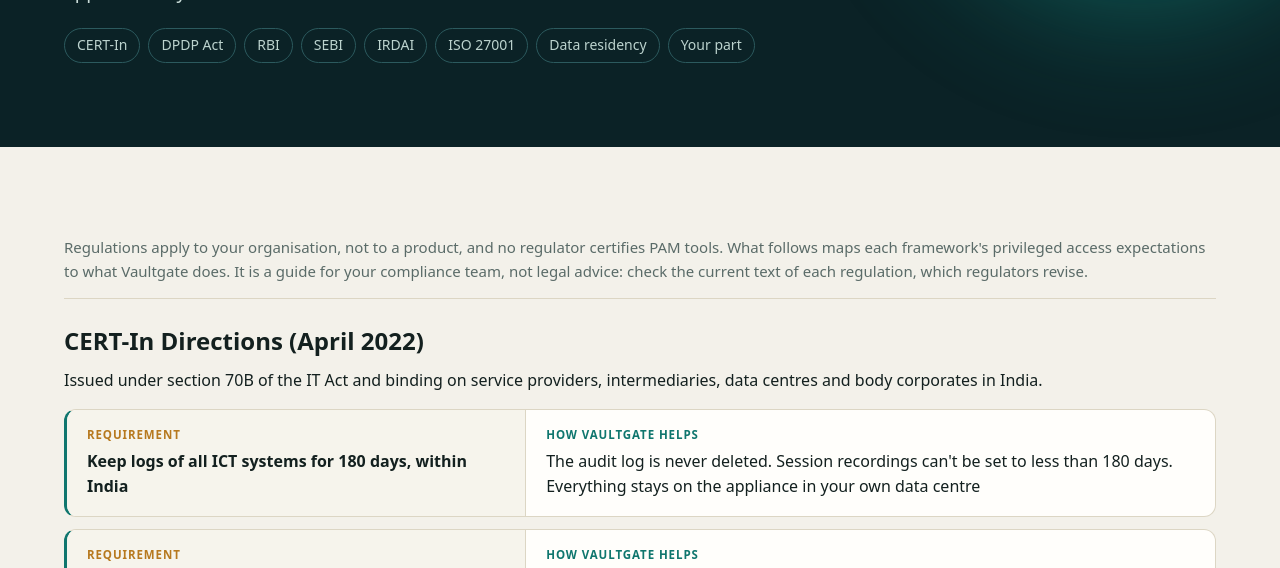
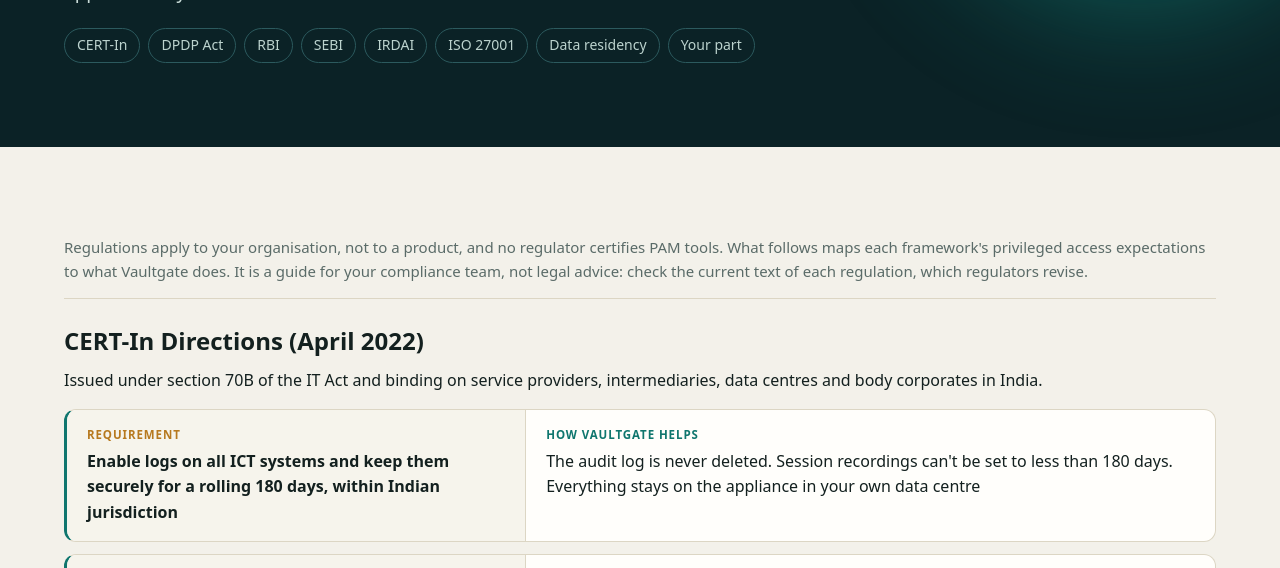
Before and after one commit to Sai-Teja86/cnova-site, a plain HTML site: page compliance.html in a window 1280 px wide. Shown: the part 363-931 px from the top of the page. Drawn offline with Linux system fonts and the light colour scheme.

Commit message:
Compliance page: CERT-In log retention worded closer to the Directions
Co-Authored-By: Claude Opus 5.5 <noreply@anthropic.com>

```diff
--- a/compliance.html
+++ b/compliance.html
@@ -43,7 +43,7 @@
       <h2>CERT-In Directions (April 2022)</h2>
       <p>Issued under section 70B of the IT Act and binding on service providers, intermediaries, data centres and body corporates in India.</p>
       <div class="reqs">
-        <div class="req"><div class="req-ask"><span class="req-label">Requirement</span>Keep logs of all ICT systems for 180 days, within India</div><div class="req-how"><span class="req-label">How Vaultgate helps</span>The audit log is never deleted. Session recordings can't be set to less than 180 days. Everything stays on the appliance in your own data centre</div></div>
+        <div class="req"><div class="req-ask"><span class="req-label">Requirement</span>Enable logs on all ICT systems and keep them securely for a rolling 180 days, within Indian jurisdiction</div><div class="req-how"><span class="req-label">How Vaultgate helps</span>The audit log is never deleted. Session recordings can't be set to less than 180 days. Everything stays on the appliance in your own data centre</div></div>
         <div class="req"><div class="req-ask"><span class="req-label">Requirement</span>Synchronise clocks to NIC or NPL time servers, or to servers traceable to them</div><div class="req-how"><span class="req-label">How Vaultgate helps</span>Time page: set NTP servers from the console (one click for NIC and NPL), see the offset and the servers in use, and get an alert if the clock loses sync</div></div>
         <div class="req"><div class="req-ask"><span class="req-label">Requirement</span>Report incidents within 6 hours</div><div class="req-how"><span class="req-label">How Vaultgate helps</span>Alerts by email as things happen, every audit event forwarded to your SOC at once, and the full trail of who did what, ready for the report</div></div>
         <div class="req"><div class="req-ask"><span class="req-label">Requirement</span>Provide logs to CERT-In on request</div><div class="req-how"><span class="req-label">How Vaultgate helps</span>Export the audit log as CSV, or produce a PDF report for any period. Recordings can be exported as evidence packages</div></div>
```
